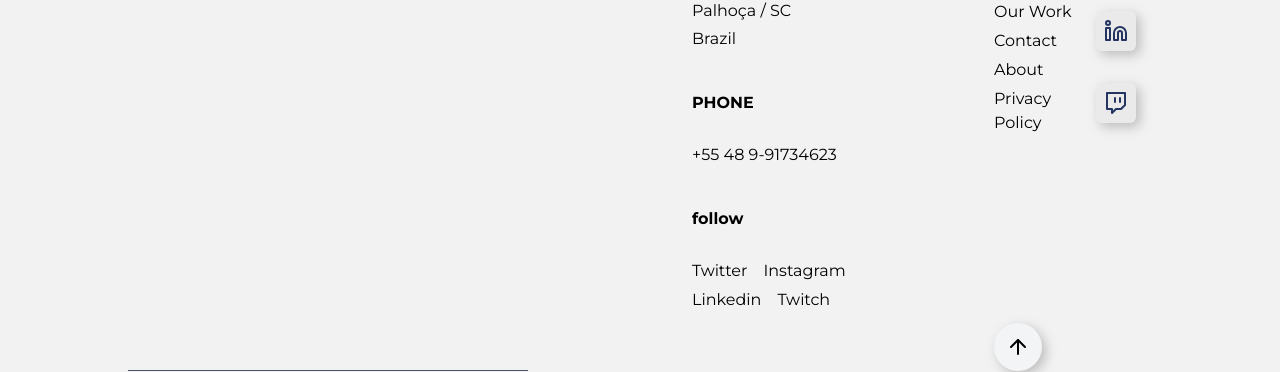
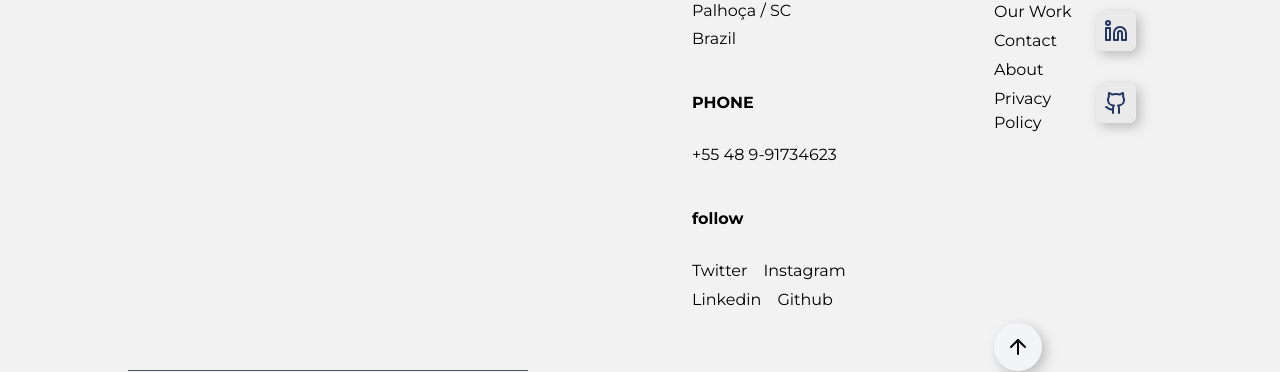
Before and after one commit to juniorflp/Landing-page-next-13, a Next.js app: page /about-us in a window 1280 px wide. Shown: the part 469-841 px from the top of the page. Built offline with nearby package versions, Linux system fonts and the light colour scheme.

Commit message:
link fix

```diff
--- a/components/footer/Footer.tsx
+++ b/components/footer/Footer.tsx
@@ -72,11 +72,11 @@ const Footer: React.FC = () => {
               </Link>
 
               <Link
-                href="https://www.twitch.tv/"
+                href="https://github.com/juniorflp"
                 target="_blank"
                 className="border-b border-transparent hover:border-b-black  transition ease-in-out duration-300"
               >
-                <p className="">Twitch</p>
+                <p className="">Github</p>
               </Link>
             </div>
           </div>
--- a/components/nav-screen/NavScreen.tsx
+++ b/components/nav-screen/NavScreen.tsx
@@ -59,11 +59,11 @@ const NavScreen: React.FC = () => {
             <p>Linkedin</p>
           </Link>
           <Link
-            href="https://www.twitch.tv/"
+            href="https://github.com/juniorflp"
             target="_blank"
             className={`${styles.link}`}
           >
-            <p>Twitch</p>
+            <p>Github</p>
           </Link>
           <div className={`${styles.animation} ${styles.startHome}`}></div>
         </div>
--- a/components/side-bar/SideBar.tsx
+++ b/components/side-bar/SideBar.tsx
@@ -4,7 +4,14 @@ import Link from "next/link";
 import React, { useEffect, useState } from "react";
 import ButtonSquare from "../ButtonSquare";
 import { useGlobalContext } from "@/app/context/store";
-import { Instagram, Linkedin, Menu, Twitch, Twitter } from "lucide-react";
+import {
+  Github,
+  Instagram,
+  Linkedin,
+  Menu,
+  Twitch,
+  Twitter,
+} from "lucide-react";
 import { useTheme } from "next-themes";
 import styles from "./animationSideBar.module.css";
 
@@ -176,7 +183,7 @@ const SideBar: React.FC = () => {
               stylesButton="lg:mr-16 xl:mr-36 hover:bg-black hover:dark:bg-white"
             />
           </Link>
-          <Link href="https://www.twitch.tv/" target="_blank">
+          <Link href="https://github.com/juniorflp" target="_blank">
             <ButtonSquare
               onMouseEnter={() => {
                 if (resolvedTheme === "dark") {
@@ -193,7 +200,7 @@ const SideBar: React.FC = () => {
                 }
               }}
               icon={
-                <Twitch
+                <Github
                   size={30}
                   color={colorIcon.d}
                   style={{ transition: "ease-in 0.3s" }}
```
